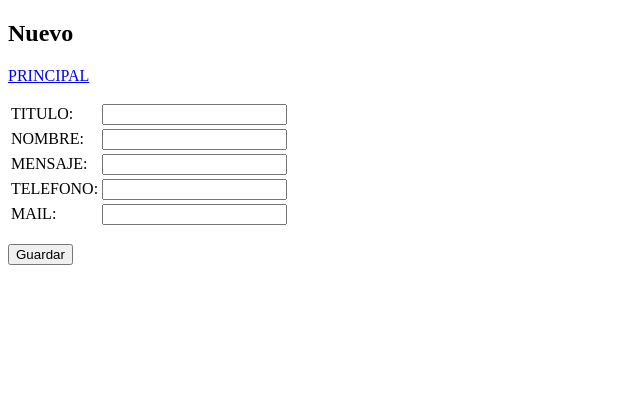
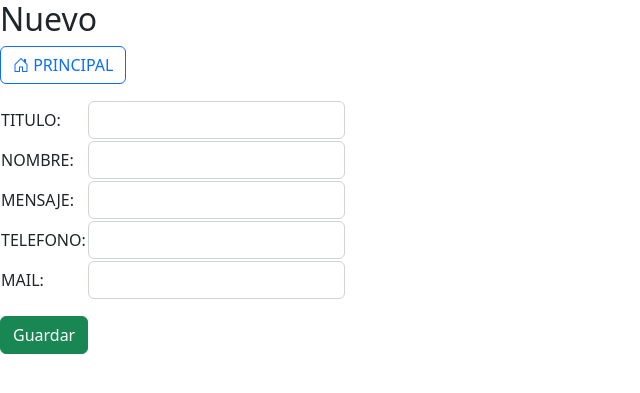
Before and after one commit to Kamiwasa33/TiketSoporte, a PHP site: page /index.php?c=tikets&a=nuevo in a window 1280 px wide. Shown: the top 393 px of the page, without its empty margins (0-640 px from the left). Run offline with PHP 8.4, Linux system fonts and the light colour scheme.

Commit message:
mejora de front

```diff
--- a/Vistas/nuevotiket.php
+++ b/Vistas/nuevotiket.php
@@ -1,24 +1,29 @@
 <!DOCTYPE html>
 <HTML>
     <head>
-        <title>TIKETS</title>
+        <meta charset="UTF-8">
+        <meta http-equiv="X-UA-Compatible" content="IE=edge">
+        <meta name="viewport" content="width=device-width, initial-scale=1.0">
+        <title>NUEVOTIKET</title>
+        <link href="https://cdn.jsdelivr.net/npm/bootstrap@5.2.0-beta1/dist/css/bootstrap.min.css" rel="stylesheet" integrity="sha384-0evHe/X+R7YkIZDRvuzKMRqM+OrBnVFBL6DOitfPri4tjfHxaWutUpFmBp4vmVor" crossorigin="anonymous">
+        <link rel="stylesheet" href="https://cdn.jsdelivr.net/npm/bootstrap-icons@1.8.3/font/bootstrap-icons.css">
     </head>
     <body>
         <h2><?php echo $data["titulo"]; ?></h2>
-        <a href="Index.php">PRINCIPAL</a>
+        <a class="btn btn-outline-primary" role="button" href="Index.php"> <i class="bi bi-house-door"></i> PRINCIPAL</a>
         <p></p>
         <form id="nuevo" name="nuevo" method="POST" action="index.php?c=tikets&a=guardar" autocomplete="off">
         <table whdth="80%">
             <tbody>
-                <tr><td>TITULO: </td><td><INPUT type="text" id="Titulo" name="Titulo"></INPUT></td></tr>
-                <tr><td>NOMBRE: </td><td><INPUT type="text" id="Nombre" name="Nombre"></INPUT></td></tr>
-                <tr><td>MENSAJE: </td><td height: 100px><INPUT type="text" id="Mensaje" name="Mensaje"></INPUT></td></tr>
-                <tr><td>TELEFONO: </td><td><INPUT type="text" id="Telefono" name="Telefono"></INPUT></td></tr>
-                <tr><td>MAIL: </td><td><INPUT type="text" id="Mail" name="Mail"></INPUT></td></tr>
+                <tr><td>TITULO: </td><td><INPUT class="form-control" type="text" id="Titulo" name="Titulo"></INPUT></td></tr>
+                <tr><td>NOMBRE: </td><td><INPUT class="form-control" type="text" id="Nombre" name="Nombre"></INPUT></td></tr>
+                <tr><td>MENSAJE: </td><td height: 100px><INPUT class="form-control" type="text" id="Mensaje" name="Mensaje"></INPUT></td></tr>
+                <tr><td>TELEFONO: </td><td><INPUT class="form-control gl-numero" type="text" id="Telefono" name="Telefono"></INPUT></td></tr>
+                <tr><td>MAIL: </td><td><INPUT class="form-control" type="text" id="Mail" name="Mail"></INPUT></td></tr>
             </tbody>
         </table>
         <p></p>
-        <button id="guardar" name="guardar" type="submit">Guardar</button>
+        <button class="btn btn-success" id="guardar" name="guardar" type="submit">Guardar</button>
         </form>
     </body>
 </html>
```
Also changed, not shown: Vistas/modificar.php (+10 -5 lines), Vistas/tikets.php (+9 -7 lines).
